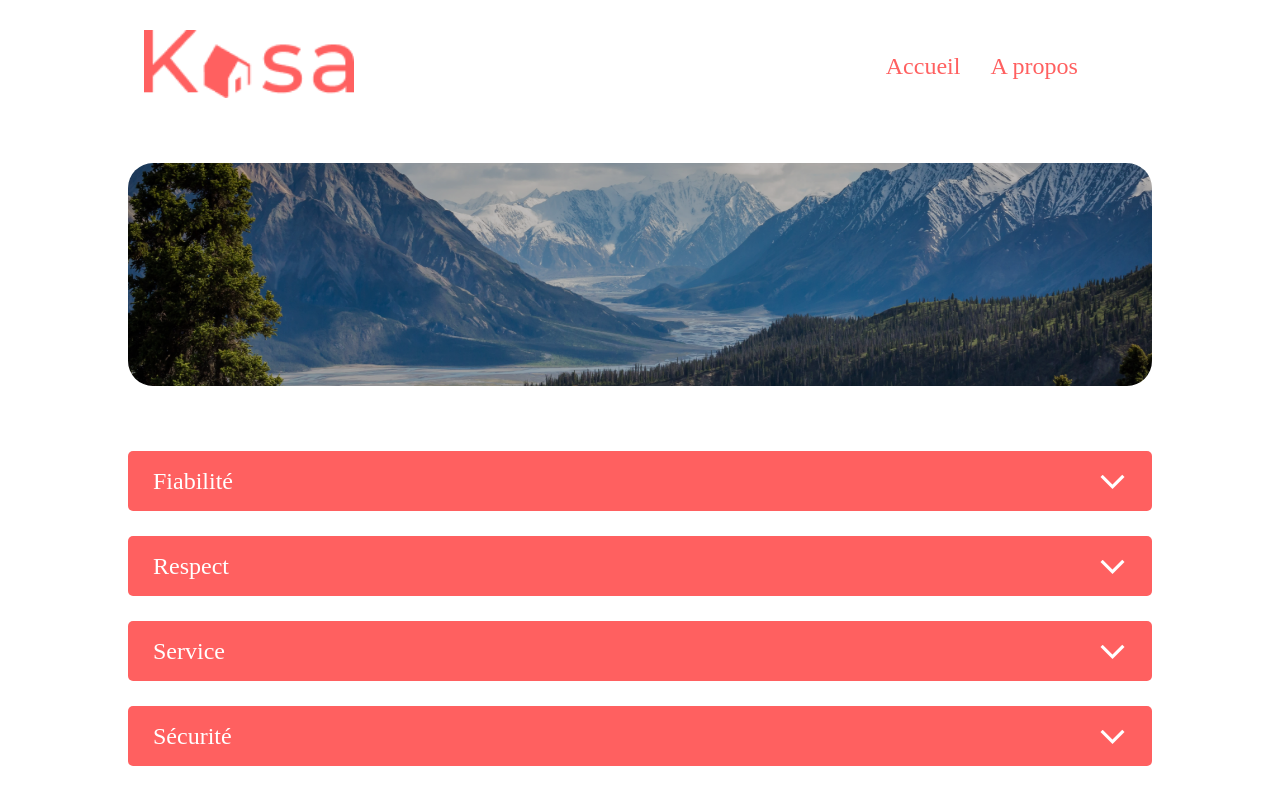
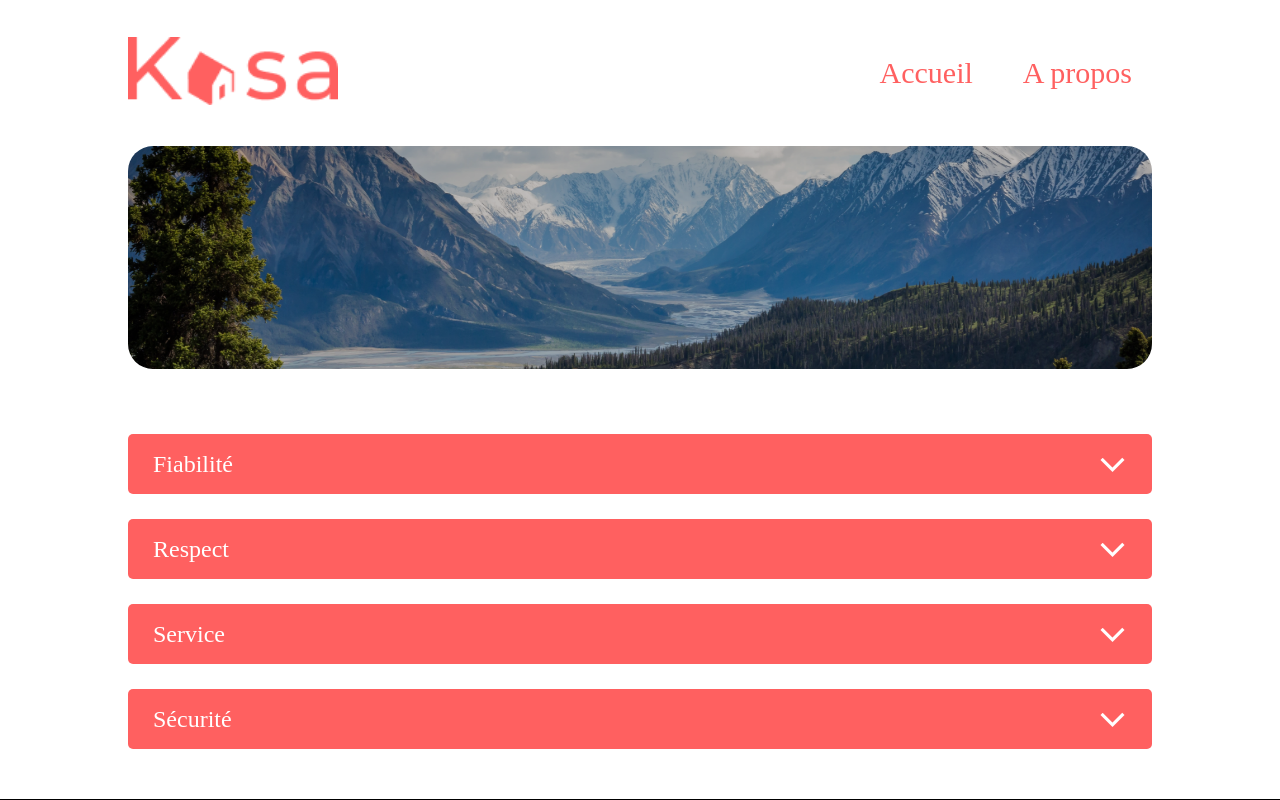
Before and after one commit to Boubamahir2/Abubakar_Mahir_P7_02032023, a React (Create React App) app in the folder app/: page /about in a window 1280 px wide. Shown: the top 800 px of the page. Built offline with nearby package versions, Linux system fonts and the light colour scheme.

Commit message:
gradient aded

```diff
--- a/app/src/components/Card/Card.css
+++ b/app/src/components/Card/Card.css
@@ -8,10 +8,16 @@
   margin-bottom: 55px;
 }
 
-.card:hover {
+.card:before {
+  content: '';
+  position: absolute;
+  top: 0;
+  left: 0;
+  right: 0;
+  bottom: 0;
+  border-radius: 10px;
   background: linear-gradient(180deg, rgba(255, 255, 255, 0) 0%, rgba(0, 0, 0, 0.5) 100%);
 }
-
 .card_img {
   border-radius: 10px;
   width: 340px;
--- a/app/src/components/Header/Header.css
+++ b/app/src/components/Header/Header.css
@@ -1,13 +1,11 @@
 ._header {
-  width: 90%;
-  padding-left: 5%;
-  padding-right: 5%;
+  padding-left: 10%;
+  padding-right: 10%;
   margin-top: 30px;
-  margin-bottom: 60px;
+  margin-bottom: 30px;
 }
 
 .header_container {
-  width: 95%;
   display: flex;
   justify-content: space-between;
   align-items: center;
@@ -16,32 +14,28 @@
 .header_logo {
   width: 210.32px;
   height: 68px;
-  padding-left: 80px;
+}
+
+.header_nav{
+  display: flex;
+  text-decoration: none;
+  list-style: none;
 }
 
 .header_nav {
-  padding-right: 6%;
+  padding: 10px
+}
+.header_nav li:first-child {
+  margin-right: 30px;
 }
 
-.header_nav_empty {
+
+.header_nav_empty ,.header_nav_underline{
   color: #FF6060;
   text-decoration: none;
-  font-size: 24px;
+  font-size: 30px;
   font-family: 'Montserrat';
-  padding-left: 15px;
-  padding-right: 15px;
-  padding-bottom: 10px;
-  border-bottom: 2px solid transparent
-}
-
-.header_nav_underline {
-  color: #FF6060;
-  text-decoration: none;
-  font-size: 24px;
-  font-family: 'Montserrat';
-  padding-left: 15px;
-  padding-right: 15px;
-  padding-bottom: 10px;
+  padding: 10px;
   border-bottom: 2px solid transparent
 }
 
@@ -52,7 +46,6 @@
 /* Smartphone styles */
 @media all and (max-width: 767px) {
   ._header {
-    margin-bottom: 30px;
     padding-left: 5%;
   }
 
@@ -65,9 +58,6 @@
     height: 40px;
   }
 
-  .header_container {
-    margin-left: -50px
-  }
 
   .header_nav {
     display: flex;
--- a/app/src/components/Header/Header.jsx
+++ b/app/src/components/Header/Header.jsx
@@ -9,7 +9,8 @@ const Header = (props) => {
         <NavLink to='/'>
           <img className='header_logo' src={Logo} alt='Logo Kasa' />
         </NavLink>
-        <div className='header_nav'>
+        <ul className='header_nav'>
+          <li>
             <NavLink
               className={
                 props.origin === 'home'
@@ -20,6 +21,8 @@ const Header = (props) => {
             >
               Accueil
             </NavLink>
+          </li>
+          <li>
             <NavLink
               className={
                 props.origin === 'about'
@@ -30,7 +33,8 @@ const Header = (props) => {
             >
               A propos
             </NavLink>
-        </div>
+          </li>
+        </ul>
       </nav>
     </header>
   );
--- a/app/src/components/Profile&Ratings/index.css
+++ b/app/src/components/Profile&Ratings/index.css
@@ -2,8 +2,9 @@
   display: flex;
   flex-direction: column;
   justify-content: space-between;
-  margin: 2rem 0;
+  margin:  0;
 }
+
 
 .host {
   display: flex;
@@ -15,16 +16,15 @@
 .host_profile {
   display: flex;
   align-items: center;
-  margin-bottom: 2px;
+  margin:0 0 10px 0;
 }
 
 .host_name {
   font-size: 18px;
   font-weight: 500;
-
   text-align: center;
   color: #FF6060;
-  width: 93px;
+ margin-right: 10px;
 }
 
 .host_img {
@@ -51,10 +51,7 @@
     align-items: center;
   }
 
-  .host_rating {
-    margin-left: 10px;
-    margin-right: 50px;
-  }
+
 
   .host_name {
     margin-right: 20px;
--- a/app/src/pages/Lodging/Lodging.css
+++ b/app/src/pages/Lodging/Lodging.css
@@ -2,9 +2,7 @@
   display: flex;
   justify-content: space-between;
   align-items: baseline;
-  width: 90%;
-  padding-left: 10%;
-
+  padding: 0 10%;
 }
 
 .section_details_property {
@@ -17,19 +15,22 @@
   font-weight: 500;
   font-size: 36px;
   line-height: 50px;
-  color: #FF6060
+  color: #FF6060;
+  margin: 0;
 }
 
 .property_location {
   font-size: 18px;
-  color: #FF6060
+  color: #FF6060;
+  margin: 0;
+  padding: 10px 0;
 }
 
 .property_tags {
   display: flex;
 }
 
-.tag {
+.tags {
   display: flex;
   justify-content: center;
   align-items: center;
@@ -37,22 +38,25 @@
   color: #fff;
   background-color: #FF6060;
   border-radius: 10px;
-  height: 25px;
   width: auto;
-  padding: 10px;
-  margin: 20px 20px 30px 0
+  padding: 2px 30px;
+  margin: 10px 10px 10px 0;
+  text-align: center;
 }
 
-.host_rating {
-  margin-right: 190px;
-  margin-top: 65px;
+
+.host_rating img {
+  width: 24px;
+  height: 24px;
+  padding: 4px;
+  margin-left: 5px;
 }
 
-.fullStar,
-.emptyStar {
-  width: 30px;
-  height: 30px;
+.host_rating{
+  display: flex;
+  justify-content: flex-end;
 }
+
 
 .dropdown_property {
   font-size: 18px;
```
Lines whose indentation alone changed are shown as unchanged.
